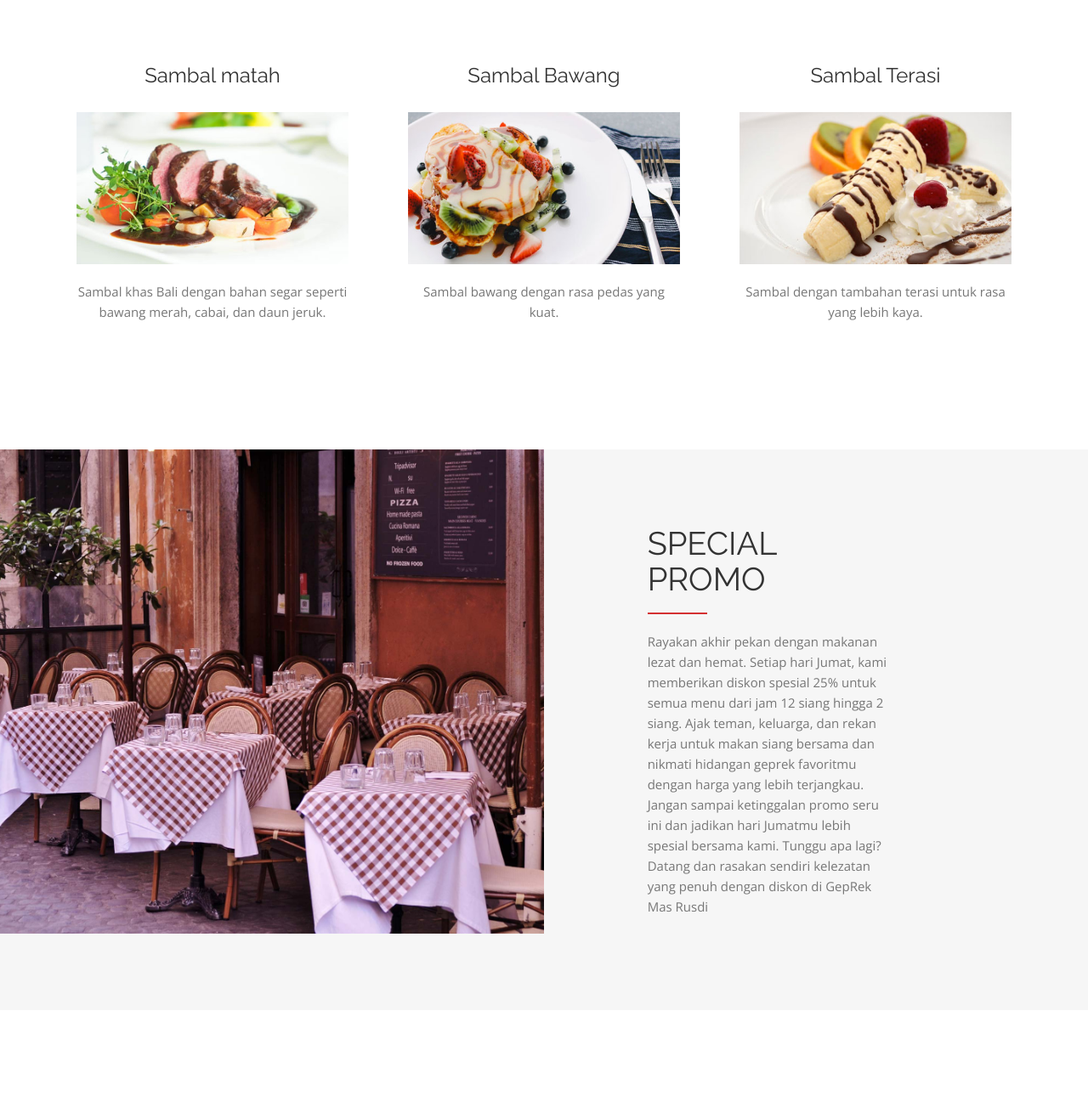
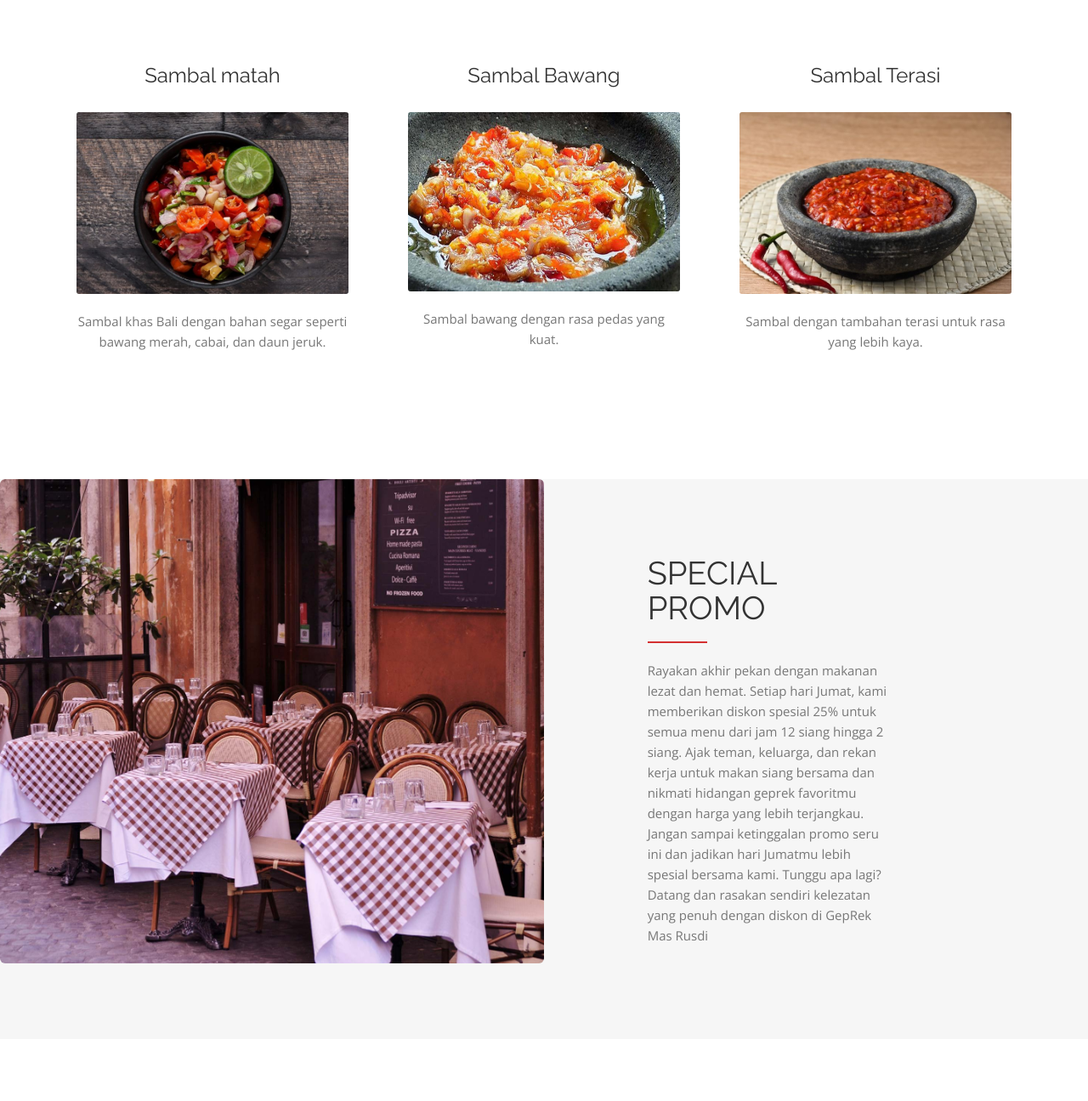
Before and after one commit to xFoldd/Geprek-Sensasi, a plain HTML site: page index.html in a window 1280 px wide. Shown: the part 620-1916 px from the top of the page at 85% size. Drawn offline with nearby package versions, Linux system fonts and the light colour scheme.

```diff
--- a/css/style.css
+++ b/css/style.css
@@ -241,6 +241,7 @@
 	background: #444 url(../img/gallery-bg.jpg) center center no-repeat;
 	background-size: cover;
 	height: 570px;
+	border-radius: 6px;
 }
 #about p {
 	line-height: 24px;
--- a/index.html
+++ b/index.html
@@ -80,21 +80,21 @@
       <div class="col-xs-12 col-sm-4">
         <div class="features-item">
           <h3>Sambal matah</h3>
-          <img src="img/specials/1.jpg" class="img-responsive" alt="">
+          <img src="img/specials/matah.jpg" class="img-responsive" style="border-radius: 3px;" alt="">
           <p>Sambal khas Bali dengan bahan segar seperti bawang merah, cabai, dan daun jeruk.</p>
         </div>
       </div>
       <div class="col-xs-12 col-sm-4">
         <div class="features-item">
           <h3>Sambal Bawang</h3>
-          <img src="img/specials/2.jpg" class="img-responsive" alt="">
+          <img src="img/specials/bawang1.jpg" class="img-responsive" style="height: 211px; border-radius: 3px;">
           <p>Sambal bawang dengan rasa pedas yang kuat.</p>
         </div>
       </div>
       <div class="col-xs-12 col-sm-4">
         <div class="features-item">
           <h3>Sambal Terasi</h3>
-          <img src="img/specials/3.jpg" class="img-responsive" alt="">
+          <img src="img/specials/terassi.jpeg" class="img-responsive" style="border-radius: 3px;" alt="">
           <p>Sambal dengan tambahan terasi untuk rasa yang lebih kaya.</p>
         </div>
       </div>
@@ -105,7 +105,7 @@
 <div id="about">
   <div class="container-fluid">
     <div class="row">
-      <div class="col-xs-12 col-md-6 about-img"> </div>
+      <div class="col-xs-12 col-md-6 about-img rounded"> </div>
       <div class="col-xs-12 col-md-3 col-md-offset-1">
         <div class="about-text">
           <div class="section-title">
@@ -316,7 +316,7 @@
         <ul>
           <li><a href="#"><i class="fa fa-facebook"></i></a></li>
           <li><a href="#"><i class="fa fa-twitter"></i></a></li>
-          <li><a href="#"><i class="fa fa-youtube"></i></a></li>
+          <li><a href="#"><i class="fa fa-instagram"></i></a></li>
         </ul>
       </div>
     </div>
```
Also changed, not shown: img/specials/bawang.jpg (added), img/specials/bawang1.jpg (added), img/specials/matah.jpg (added), img/specials/terassi.jpeg (added).
